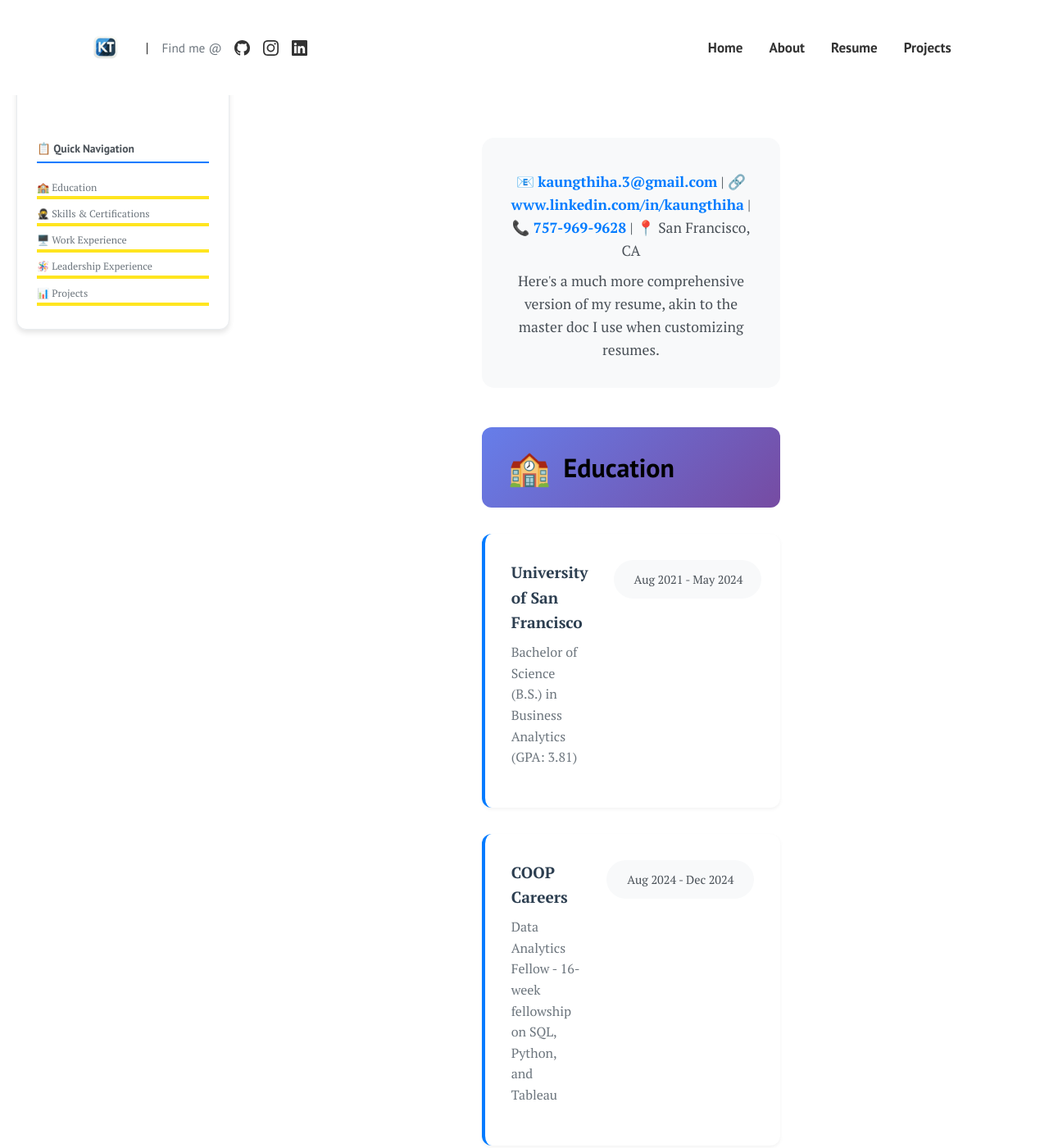
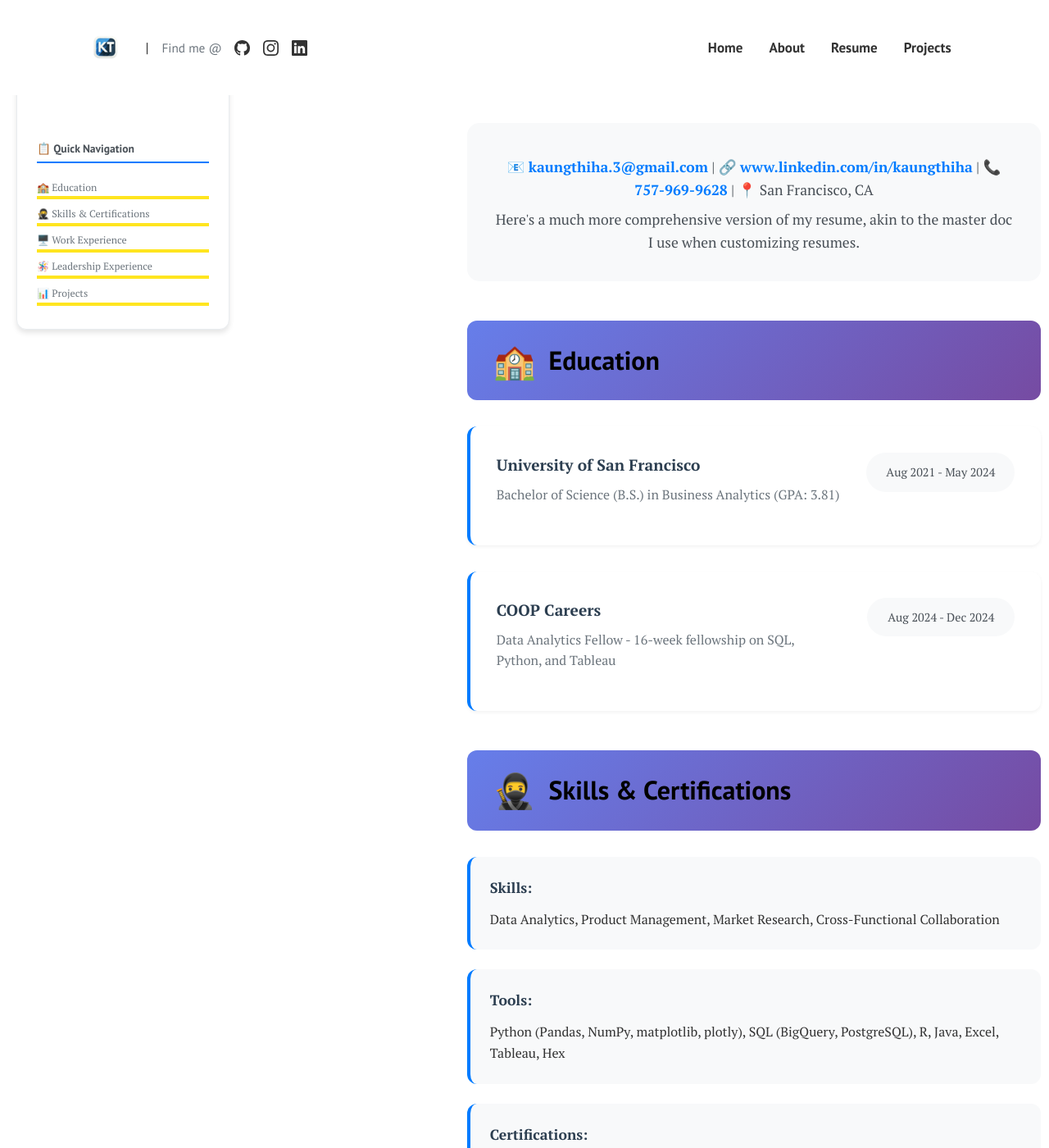
Before and after one commit to kaungthiha/kaungthiha.github.io, a Jekyll site: the page built from pages/resume.html, in a window 1280 px wide and 1400 px high. Shown: the whole window at 82% size. Built offline with Jekyll 4.4.1, drawn with Linux system fonts in a browser that asks for light colours.

Commit message:
Update resume.html

```diff
--- a/pages/resume.html
+++ b/pages/resume.html
@@ -9,7 +9,7 @@ permalink: "/resume/"
       margin: 0;
       font-size: 16px;
       line-height: 1.6;
-      padding: 20px;
+      padding: 2px;
     }
 
     .resume-content {
@@ -72,7 +72,7 @@ permalink: "/resume/"
     .content-area {
       margin-left: 280px;
       padding: 0;
-      width: calc(100% - 300px);
+      width: calc(100%);
     }
 
     /* Mobile compatibility */
```
